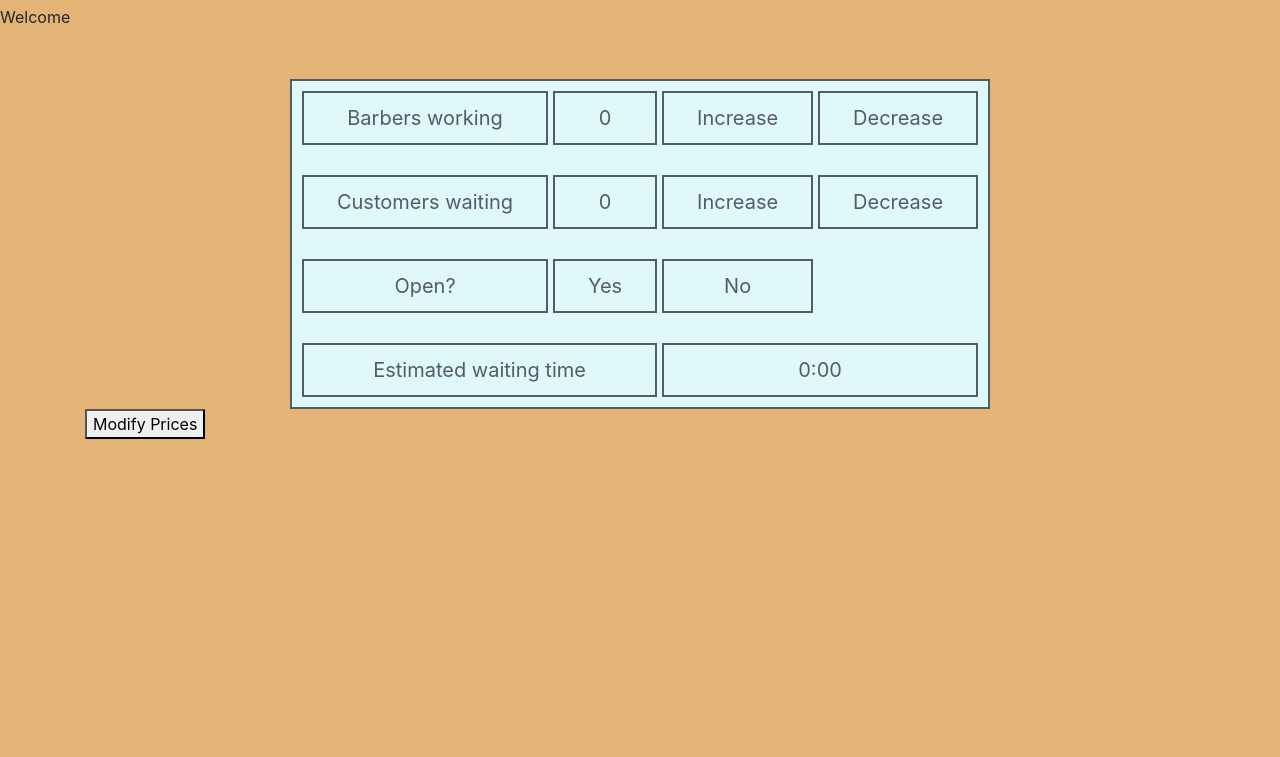
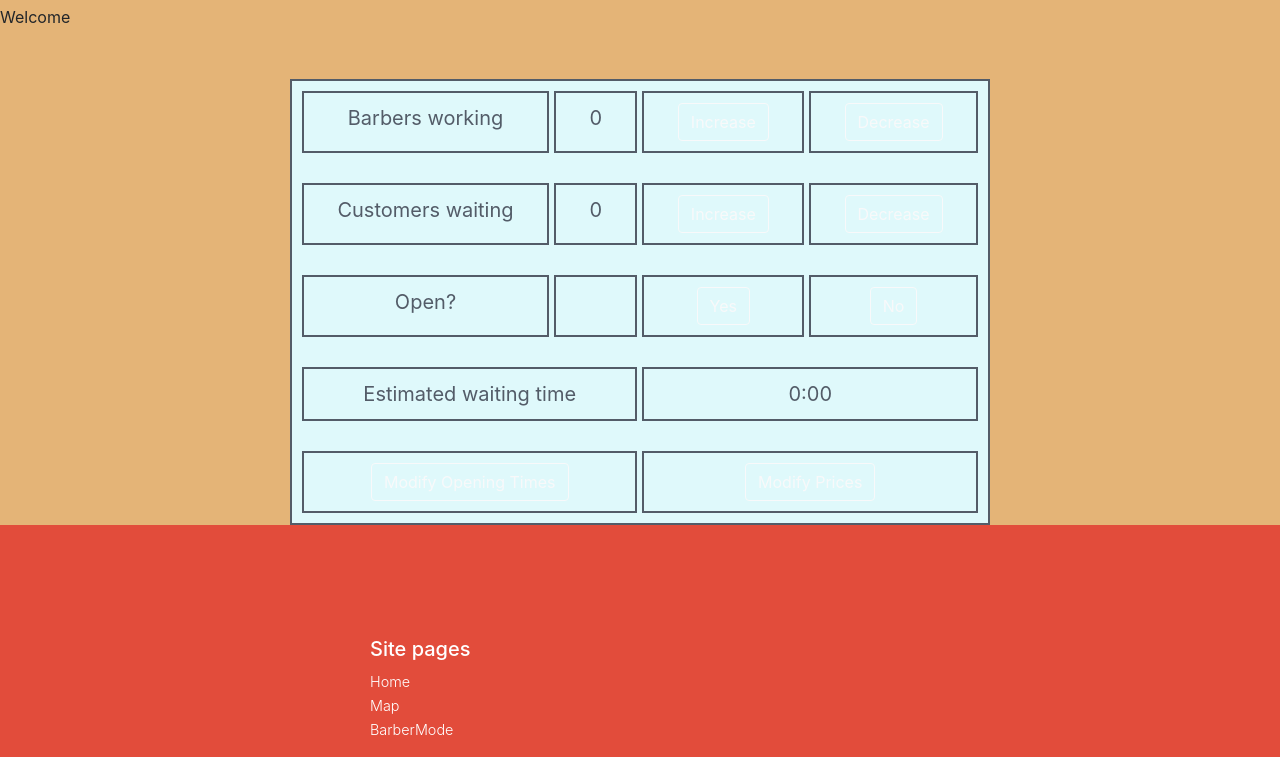
Before and after one commit to JoshDaviess/INSE7B-Code, a website: page webpages/indexBarber.html in a window 1280 px wide. Shown: the part 93-850 px from the top of the page. Before the commit the page ends 800 px from the top, so only its background shows below. Drawn offline with nearby package versions, Linux system fonts and the light colour scheme.

Commit message:
Update indexBarber.html

```diff
--- a/webpages/indexBarber.html
+++ b/webpages/indexBarber.html
@@ -47,35 +47,48 @@
 		</header>
 
 		<div class="grid-container">
-
 			<div class="gitem">Barbers working</div>
 			<div>0</div>
-			<div>Increase</div>
-			<div>Decrease</div>
+			<div><a href="#" class="btn btn-outline-light">Increase</a></div>
+			<div><a href="#" class="btn btn-outline-light">Decrease</a></div>
 
 			<div class="gitem">Customers waiting</div>
 			<div>0</div>
-			<div>Increase</div>
-			<div>Decrease</div>
+			<div><a href="#" class="btn btn-outline-light">Increase</a></div>
+			<div><a href="#" class="btn btn-outline-light">Decrease</a></div>
 
 			<div class="gitem">Open?</div>
-			<div>Yes</div>
-			<div>No</div>
+			<div></div>
+			<div><a href="#" class="btn btn-outline-light">Yes</a></div>
+			<div><a href="#" class="btn btn-outline-light">No</a></div>
 
 			<div class="gwait">Estimated waiting time</div>
 			<div class="gwait">0:00</div>
+
+			<div class="gwait"><a href="barberOpeningTimes.html" class="btn btn-outline-light">Modify Opening Times</a></div>
+			<div class="gwait"><a href="modifypricepage.html" class="btn btn-outline-light">Modify Prices</a></div>
 		</div>
 
-		<div id="about" class="container">
-			<p>
-				<button class="button" onclick="window.location.href = 'barberOpeningTimes.html'>Modify Opening Times</button>
-				<button class="button" onclick="window.location.href = 'modifypricepage.html'">Modify Prices</button>
-			</p>
-
-		<footer>
-			<div id="foot">
-
-		</footer>
+<section><div></div></section>
+	<!--- Footer --->
+    <footer class="main-footer">
+      <div class="container">
+        <div class="row">
+          <div class="col-lg-3 mb-5 mb-lg-0">
+            <div class="footer-logo"><img src="" class="img-fluid"></div>
+          </div>
+          <div class="col-lg-3 mb-5 mb-lg-0">
+            <h5 class="footer-heading">Site pages</h5>
+            <ul class="list-unstyled">
+              <li> <a href="index.html" class="footer-link">Home</a></li>
+              <li> <a href="map.html" class="footer-link">Map</a></li>
+              <li> <a href="indexBarber.html" class="footer-link">BarberMode</a></li>
+            </ul>
+          </div>
+        </div>
+      </div>
+    </footer>
+    <!--- End of Footer --->
 
 	</body>
 </html>
```
